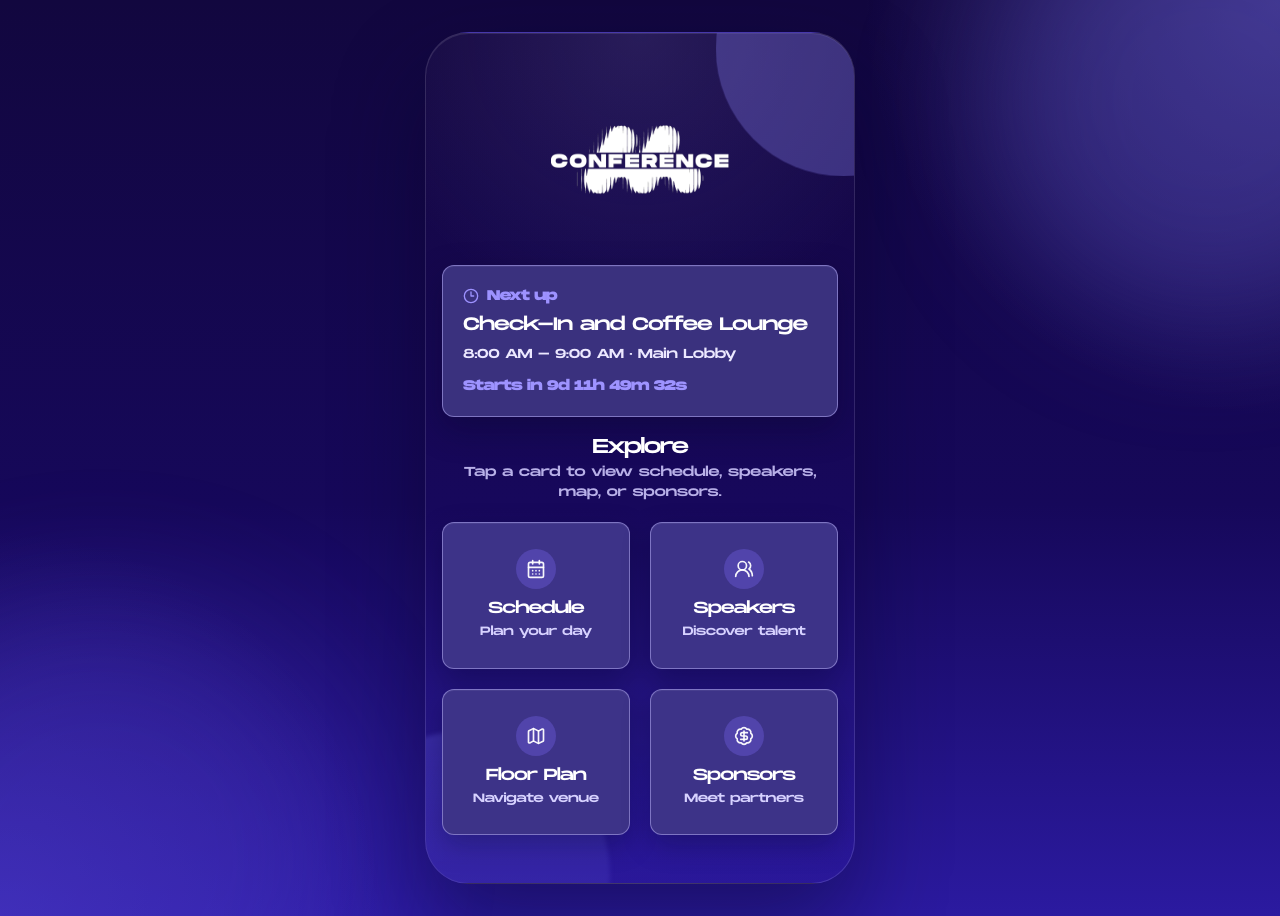
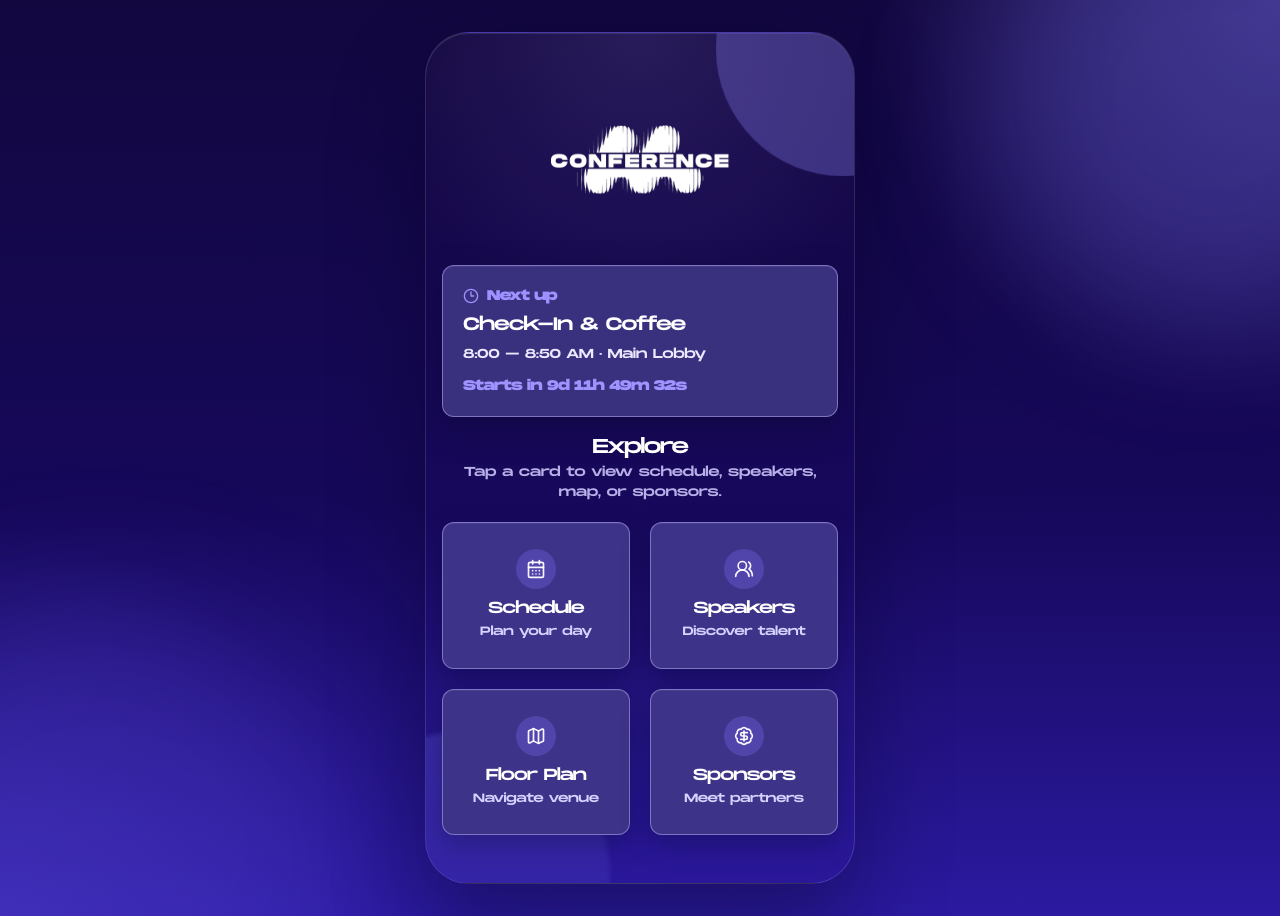
Before and after one commit to aj-das/mmbc-conference, a Next.js app in the folder mmbc-conference/: page / in a window 1280 px wide. Built offline with nearby package versions, Linux system fonts and the light colour scheme.

Commit message:
conf updated 3.18.26

```diff
--- a/mmbc-conference/src/components/conference-ui.tsx
+++ b/mmbc-conference/src/components/conference-ui.tsx
@@ -31,11 +31,15 @@ type EventItem = {
   endTime: string;
 };
 
-type SpeakerItem = {
+export type SessionSpeaker = {
   name: string;
   role: string;
-  focus: string;
-  bio: string;
+  isModerator?: boolean;
+};
+
+export type SpeakerSession = {
+  title: string;
+  speakers: SessionSpeaker[];
 };
 
 // Ordered by attendee journey: what’s on → who’s speaking → where to go → partners
@@ -68,87 +72,272 @@ const exploreCards: ExploreCard[] = [
 
 export const scheduleItems: EventItem[] = [
   {
-    title: "Check-In and Coffee Lounge",
-    time: "8:00 AM - 9:00 AM",
+    title: "Check-In & Coffee",
+    time: "8:00 – 8:50 AM",
     location: "Main Lobby",
     speaker: "MMBC Team",
-    description:
-      "Pick up your badge, meet other attendees, and get settled before the day starts.",
+    description: "Pick up your badge, grab a coffee, meet fellow attendees, and get settled before the day begins.",
     startTime: "2026-03-28T08:00:00",
-    endTime: "2026-03-28T09:00:00",
+    endTime: "2026-03-28T08:50:00",
   },
   {
-    title: "Opening Keynote: The Future of Artist Development",
-    time: "9:15 AM - 10:00 AM",
-    location: "Auditorium A",
-    speaker: "Bill Werde",
-    description:
-      "A framing session on where management, discovery, and audience building are headed next.",
-    startTime: "2026-03-28T09:15:00",
-    endTime: "2026-03-28T10:00:00",
+    title: "Opening Remarks",
+    time: "9:00 – 9:05 AM",
+    location: "Main Stage",
+    speaker: "MMBC Team",
+    description: "A brief welcome to kick off MMBC Conference 2026.",
+    startTime: "2026-03-28T09:00:00",
+    endTime: "2026-03-28T09:05:00",
   },
   {
-    title: "Data-Driven A&R Workshop",
-    time: "10:20 AM - 11:10 AM",
-    location: "Studio Room 2",
-    speaker: "Chartmetric Team",
-    description:
-      "A practical breakdown of how teams use metrics to spot momentum without losing taste.",
-    startTime: "2026-03-28T10:20:00",
-    endTime: "2026-03-28T11:10:00",
+    title: "Morning Keynote – Fireside Chat",
+    time: "9:10 – 9:55 AM",
+    location: "Main Stage",
+    speaker: "Jenna Adler & Jacqueline Saturn",
+    description: "30-minute conversation followed by 15 minutes of audience Q&A. Featuring Jenna Adler (CAA) and Jacqueline Saturn (Virgin Music Group).",
+    startTime: "2026-03-28T09:10:00",
+    endTime: "2026-03-28T09:55:00",
   },
   {
-    title: "Brand Partnerships Panel",
-    time: "10:20 AM - 11:10 AM",
-    location: "Auditorium B",
-    speaker: "Cindy Levitt",
-    description:
-      "How artists, labels, and brands can structure deals that create value beyond a one-off post.",
-    startTime: "2026-03-28T10:20:00",
-    endTime: "2026-03-28T11:10:00",
+    title: "Panel 1 – How Tours Get Greenlit: Agents × Promoters × Managers",
+    time: "10:00 – 10:40 AM",
+    location: "Main Stage",
+    speaker: "Vinnie Ferra & Howard Handler",
+    description: "30-minute panel discussion + 10-minute Q&A. Vinnie Ferra (The Beehive LA) and Howard Handler (313 Presents).",
+    startTime: "2026-03-28T10:00:00",
+    endTime: "2026-03-28T10:40:00",
   },
   {
-    title: "Label and Management Meetups",
-    time: "11:25 AM - 12:00 PM",
-    location: "Networking Lounge",
-    speaker: "Andrea Johnson",
-    description:
-      "A fast-moving networking block designed to connect students with operators across the business.",
-    startTime: "2026-03-28T11:25:00",
-    endTime: "2026-03-28T12:00:00",
+    title: "Morning Break",
+    time: "10:40 – 10:55 AM",
+    location: "Lobby",
+    speaker: "",
+    description: "Coffee and transition break between sessions.",
+    startTime: "2026-03-28T10:40:00",
+    endTime: "2026-03-28T10:55:00",
+  },
+  {
+    title: "Panel 2 – Scroll to Stream: Media Driving Music Discovery",
+    time: "10:55 – 11:35 AM",
+    location: "Main Stage",
+    speaker: "Tyler Eilenberg (Moderator) + panelists",
+    description: "30-minute panel + 10-minute Q&A. Moderated by Tyler Eilenberg (EMPIRE) with Harrison Golding, Lydia Barry, Christian Hoard, and Andrew Spellman.",
+    startTime: "2026-03-28T10:55:00",
+    endTime: "2026-03-28T11:35:00",
+  },
+  {
+    title: "Panel 3 – Money Moves: Music as an Asset Class",
+    time: "11:40 AM – 12:20 PM",
+    location: "Main Stage",
+    speaker: "Barry Klarberg (Moderator) + panelists",
+    description: "30-minute panel + 10-minute Q&A. Moderated by Barry Klarberg with Andrew Batey (Beatdapp), Josh Housman (Jefferies), and Alex Silverstein (Too Lost).",
+    startTime: "2026-03-28T11:40:00",
+    endTime: "2026-03-28T12:20:00",
+  },
+  {
+    title: "Lunch & Recruitment Hour",
+    time: "12:20 – 1:20 PM",
+    location: "Dining Area",
+    speaker: "MMBC Team",
+    description: "Catered lunch with recruitment-based rooms. Label: Warner · Agency: Wasserman / The Team · Live: Live Nation.",
+    startTime: "2026-03-28T12:20:00",
+    endTime: "2026-03-28T13:20:00",
+  },
+  {
+    title: "Afternoon Keynote – Chris King",
+    time: "1:25 – 2:05 PM",
+    location: "Main Stage",
+    speaker: "Chris King",
+    description: "30-minute keynote + 10-minute audience Q&A. Chris King, CMS Nashville on where music meets brands.",
+    startTime: "2026-03-28T13:25:00",
+    endTime: "2026-03-28T14:05:00",
+  },
+  {
+    title: "Panel 4 – Making a Hit: Inside the Creative Process",
+    time: "2:10 – 2:50 PM",
+    location: "Main Stage",
+    speaker: "Quinn XCII & AYOKay",
+    description: "30-minute interactive session + 10-minute Q&A. Live creative session breakdown with Quinn XCII and AYOKay.",
+    startTime: "2026-03-28T14:10:00",
+    endTime: "2026-03-28T14:50:00",
+  },
+  {
+    title: "Afternoon Break",
+    time: "2:50 – 3:05 PM",
+    location: "Lobby",
+    speaker: "",
+    description: "15-minute break and transition to Coffee Chats.",
+    startTime: "2026-03-28T14:50:00",
+    endTime: "2026-03-28T15:05:00",
+  },
+  {
+    title: "Coffee Chat Suite + Workshop Block",
+    time: "3:05 – 3:50 PM",
+    location: "Suite & Workshop Rooms",
+    speaker: "Various",
+    description: "Concurrent sessions: Coffee Chats in the Suite · Workshop 1: Sync & Storytelling (Sony Pictures Television) · Workshop 3: Music Entrepreneurship (Alex Silverstein).",
+    startTime: "2026-03-28T15:05:00",
+    endTime: "2026-03-28T15:50:00",
+  },
+  {
+    title: "Panel 5 – Sol Was & Leven Kali",
+    time: "3:55 – 4:35 PM",
+    location: "Main Stage",
+    speaker: "Sol Was & Leven Kali",
+    description: "30-minute panel + 10-minute Q&A with producer/songwriter Sol Was and artist/producer Leven Kali.",
+    startTime: "2026-03-28T15:55:00",
+    endTime: "2026-03-28T16:35:00",
+  },
+  {
+    title: "Panel 6",
+    time: "4:40 – 5:20 PM",
+    location: "Main Stage",
+    speaker: "TBA",
+    description: "Details coming soon. 30-minute panel + 10-minute Q&A.",
+    startTime: "2026-03-28T16:40:00",
+    endTime: "2026-03-28T17:20:00",
+  },
+  {
+    title: "Closing Remarks",
+    time: "5:30 – 5:40 PM",
+    location: "Main Stage",
+    speaker: "MMBC Team",
+    description: "Wrap-up and send-off for MMBC Conference 2026.",
+    startTime: "2026-03-28T17:30:00",
+    endTime: "2026-03-28T17:40:00",
   },
 ];
 
-export const speakerItems: SpeakerItem[] = [
+export const speakerSessions: SpeakerSession[] = [
   {
-    name: "Andrea Johnson",
-    role: "Conference Featured Speaker",
-    focus: "Artist management and roster strategy",
-    bio: "Andrea works at the intersection of artist growth, team building, and long-term career planning.",
+    title: "Fireside Chats",
+    speakers: [
+      {
+        name: "Jacqueline Saturn",
+        role: "President, Virgin Music Group North America · EVP, Global Artist Relations, Virgin Music Group",
+      },
+      {
+        name: "Jenna Adler",
+        role: "Music Agent, Creative Arts Agency (CAA)",
+      },
+    ],
   },
   {
-    name: "Ari Nisman",
-    role: "Conference Featured Speaker",
-    focus: "Music-tech entrepreneurship",
-    bio: "Ari brings a founder perspective on data, fan behavior, and tools that move decision-making faster.",
+    title: "How Tours Get Greenlit: Agents X Promoters X Managers",
+    speakers: [
+      {
+        name: "Vinnie Ferra",
+        role: "Co-Founder, The Beehive LA",
+      },
+      {
+        name: "Howard Handler",
+        role: "President, 313 Presents",
+      },
+    ],
   },
   {
-    name: "Bill Werde",
-    role: "Conference Featured Speaker",
-    focus: "Media, education, and artist development",
-    bio: "Bill connects cultural shifts to the business systems shaping how artists break and sustain careers.",
+    title: "Scroll to Stream: Media Driving Music Discovery",
+    speakers: [
+      {
+        name: "Tyler Eilenberg",
+        role: "VP, Fan Engagement & Digital Strategy, EMPIRE",
+        isModerator: true,
+      },
+      {
+        name: "Harrison Golding",
+        role: "SVP of Strategic Marketing, EMPIRE",
+      },
+      {
+        name: "Lydia Barry",
+        role: "VP, Marketing & Communications, The Team (Wasserman)",
+      },
+      {
+        name: "Christian Hoard",
+        role: "Executive Music Editor, Rolling Stone",
+      },
+      {
+        name: "Andrew Spellman",
+        role: "Partner, Mutual Friends",
+      },
+    ],
   },
   {
-    name: "Cindy Levitt",
-    role: "Conference Featured Speaker",
-    focus: "Brand partnerships and experiential campaigns",
-    bio: "Cindy has built collaborations that translate artist identity into brand moments people actually remember.",
+    title: "Making a Hit: Inside the Creative Process",
+    speakers: [
+      {
+        name: "Sol Was",
+        role: "Producer / Songwriter",
+      },
+      {
+        name: "Leven Kali",
+        role: "Artist, Producer, Songwriter",
+      },
+    ],
   },
   {
-    name: "Denise Melanson",
-    role: "Conference Featured Speaker",
-    focus: "Touring, live strategy, and execution",
-    bio: "Denise specializes in turning ambitious live ideas into practical, scalable audience experiences.",
+    title: "Money Moves: Music as an Asset Class",
+    speakers: [
+      {
+        name: "Barry Klarberg",
+        role: "MAI Regional President, Senior Managing Director",
+        isModerator: true,
+      },
+      {
+        name: "Andrew Batey",
+        role: "Co-Founder & Co-CEO, Beatdapp",
+      },
+      {
+        name: "Josh Housman",
+        role: "SVP, Media, Entertainment & Sports, Jefferies Investment Bank",
+      },
+      {
+        name: "Alex Silverstein",
+        role: "COO & Co-Founder, Too Lost",
+      },
+    ],
+  },
+  {
+    title: "A&R",
+    speakers: [
+      {
+        name: "Ian Cripps",
+        role: "A&R, Atlantic Records",
+      },
+      {
+        name: "Jeff Levin",
+        role: "A&R, Atlantic Records",
+      },
+    ],
+  },
+  {
+    title: "Workshops",
+    speakers: [
+      {
+        name: "Alex Silverstein",
+        role: "Entrepreneurship · COO & Co-Founder, Too Lost",
+      },
+      {
+        name: "Chris King",
+        role: "Where Music Meets Brands · CMS Nashville",
+      },
+      {
+        name: "Sony Pictures Television",
+        role: "Sync & Storytelling",
+      },
+    ],
+  },
+  {
+    title: "Artist",
+    speakers: [
+      {
+        name: "QUINN XCII",
+        role: "Recording Artists",
+      },
+      {
+        name: "AYOKay",
+        role: "Recording Artists",
+      },
+    ],
   },
 ];
 
```
Also changed, not shown: mmbc-conference/src/components/speakers-screen.tsx (+55 -36 lines).
